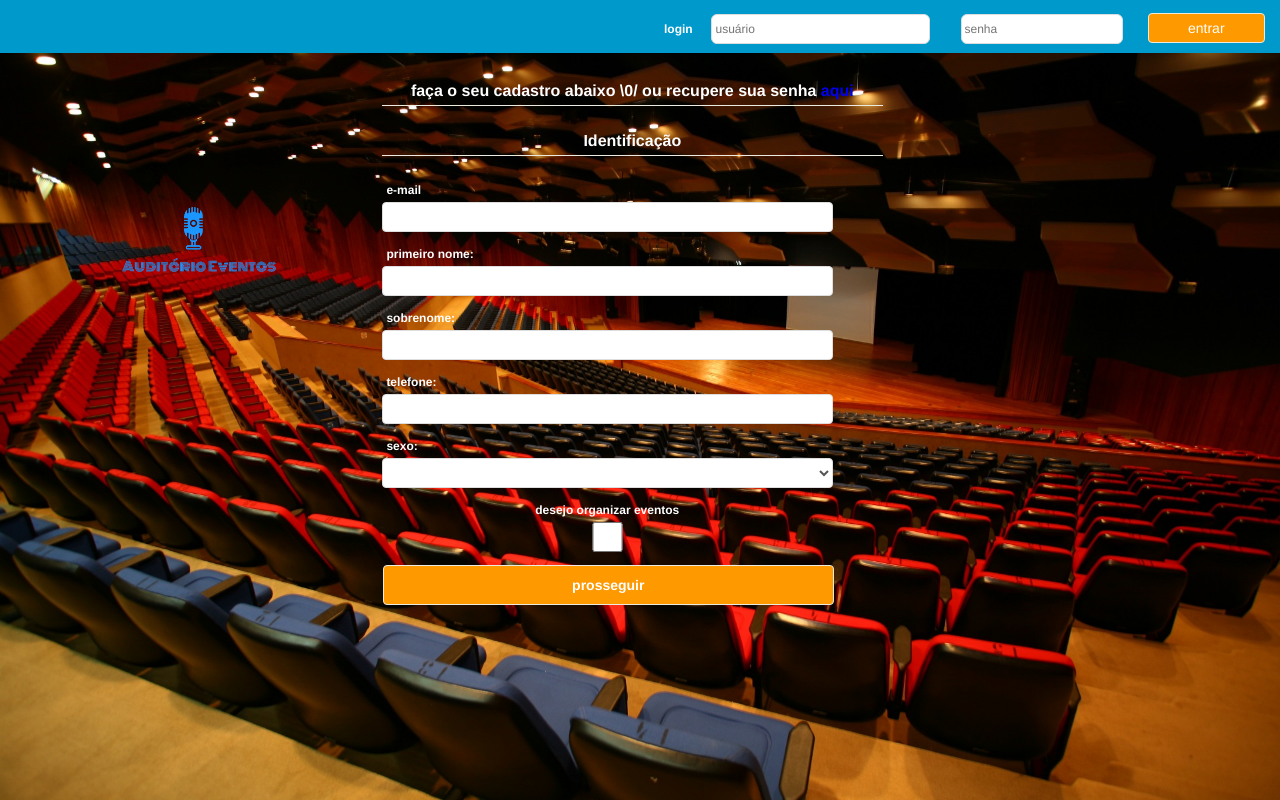
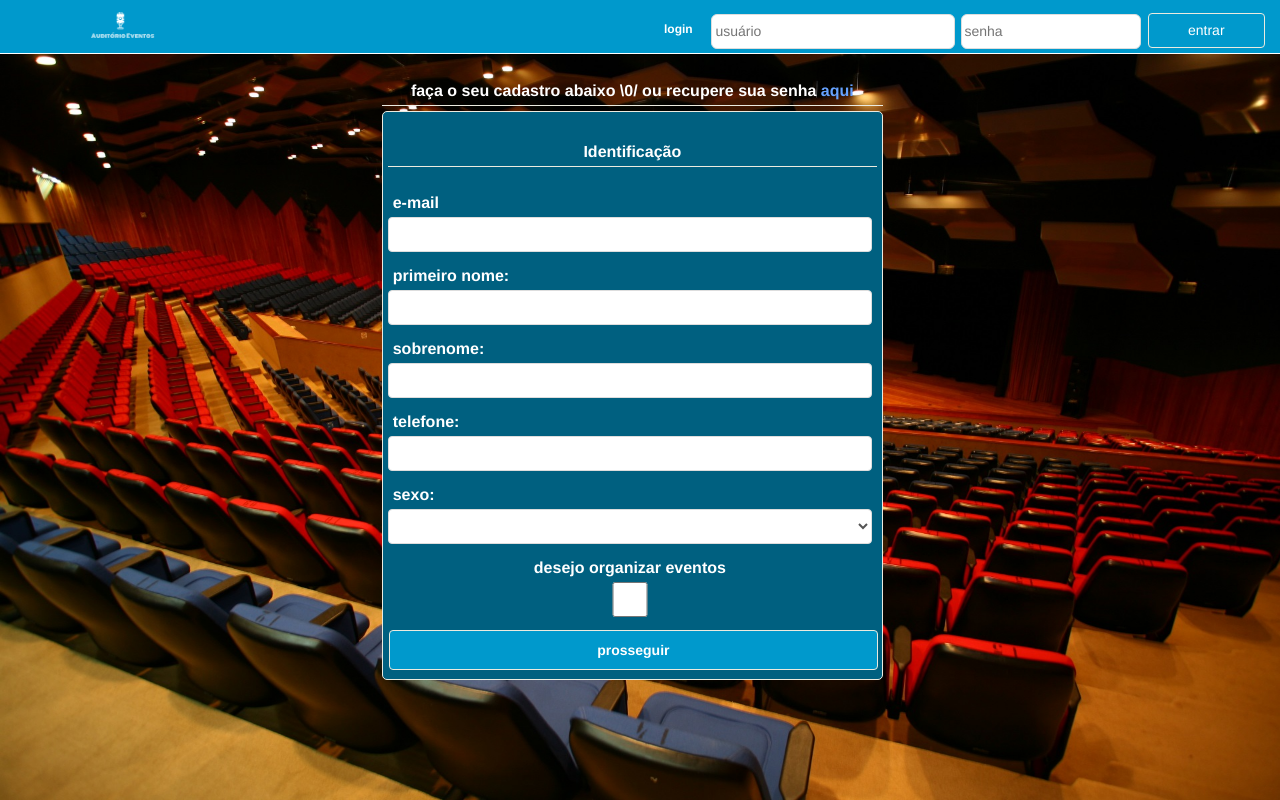
Before and after one commit to ivanmrosa/retorica, a Django app: page / in a window 1280 px wide. Run offline with Django 3.2, Linux system fonts and the light colour scheme.

Commit message:
ajuste template

```diff
--- a/retorica/static/css/rlib.css
+++ b/retorica/static/css/rlib.css
@@ -19,12 +19,23 @@ pre{
 }
 
 .errorlist{
-  color:red;
+    color: white;
+    width: 100%;
+    height: 35px;
+    float: left;
+    position: relative;
+    background-color: #dd3030;
+    border-radius: 5px;
+    /*padding: 2px;*/
+    text-align: center;
 }
 
 .errorlist p{
   float:left;
   width: 100%;
+  margin: 0px;
+  padding-top: 8.75px;
+
 }
 
 
@@ -738,9 +749,9 @@ a.btn{
 .btn.btn-small {
    padding-left: 5px ;
    padding-right: 5px ;
-   padding-top: 6px;
-   padding-bottom: 6px;
-   height: 30px;
+   padding-top: 8.25px;
+   padding-bottom: 8.25px;
+   height: 35px;
 }
 
 .btn.full-width{
@@ -751,12 +762,11 @@ a.btn{
 }
 
 .btn.btn-blue{
-    background-color: #5bc0de;/*#66a2ff;*/
+    background-color: #0099cc;
     color:white;
 }
 .btn.btn-blue:hover{
-    color:#66a2ff;
-	background-color:white;
+	background-color:#006080;
 	border: 1px solid ghostwhite;
 }
 
@@ -1241,9 +1251,11 @@ textarea.field, .form-field  textarea{
     .fixed-header.no-fixed-mobile{
       position: relative;
       float: left;
+      max-height:none;
     }
+
     .fixed-header.no-fixed-mobile ~ .after-header{
-       padding-top: 65px !important;
+       padding-top: 0px !important;
     }
 
     .hide-scroll.no-height{
@@ -1433,14 +1445,14 @@ textarea.field, .form-field  textarea{
 
 @media screen and (max-width: 768px) {
     .fixed-header.no-fixed-mobile ~ .after-header{
-       padding-top: 75px !important;
+       padding-top: 0px !important;
     }
 
 }
 
 @media screen and (max-width: 414px) {
     .fixed-header.no-fixed-mobile ~ .after-header{
-       padding-top: 50px !important;
+       padding-top: 0px !important;
     }
 
 }
--- a/retorica/static/css/usuario/usuario.css
+++ b/retorica/static/css/usuario/usuario.css
@@ -6,21 +6,26 @@
     float:left;
     width: 100%;
     min-height: 100%;
-    /*overflow:auto;*/
     background-image: url(/static/images/auditorio3.jpg);
     background-size: 100% 100%;
     background-repeat: no-repeat;
+    /*background-color: #0099cc;*/
+}
+
+.fixed-header{
+  border-bottom: 1px solid white;
 }
 
 .img-logo{
-  width:45%;
-  height:45%;
+  width:28%;
+  height:28%;
 }
 
 
 
+
 .all_form .form-field label, .all_form .title{
-  color:white;
+  color:black;
   font-weight: bold;
 
 }
@@ -33,8 +38,33 @@
   margin-top:10px;
 }
 
+
 #form_signin > section{
   float:left;
+
+}
+#form_signup{
+  height: 100%;
+}
+
+#form_signup section{
+   width: 100%;
+   float:left;
+   border:1px solid #ebebe0;
+   border-radius: 5px;
+   margin-top: 5px;
+   padding: 5px;
+   background-color:#006080;
+   height: 100%;
+   box-sizing: border-box;
+}
+
+#form_signup label, #form_signup .title{
+  color: white;
+}
+
+#cadastro{
+  height: 100%;
 }
 
 
--- a/retorica/static/js/evento/evento_index.js
+++ b/retorica/static/js/evento/evento_index.js
@@ -175,11 +175,13 @@ evento = {
       var text_search = search.value;
       if(!id_organizador){
         mainLib.aviso('Usuário não encontrado nos nossos cadastros. Informe um usuário válido.');
+        return false;
       };
       var id_evento = evento.get_evento_id(true);
 
       if(!id_evento)
         return false;
+
       mainLib.wait.start()
       mainLib.server.post('/evento/inserir_organizador',
         mainLib.format('organizador_id=%s&evento_id=%s', [id_organizador, id_evento]),
--- a/retorica/static/js/rlib.js
+++ b/retorica/static/js/rlib.js
@@ -1548,6 +1548,7 @@ mainLib.dataBinder.bindValidations = function(selector, object_erros){
          object_erros = JSON.parse(object_erros);
       };
       var ele = undefined;
+      var lbl = undefined;
       this.find('.errorlist').loop(function(){
         this.parentNode.removeChild(this);
       });
@@ -1559,12 +1560,13 @@ mainLib.dataBinder.bindValidations = function(selector, object_erros){
          for(var i = 0; i < object_erros[key].length; i++){
            error_ele.innerHTML += '<p>'+object_erros[key][i]+'</p>'
          };
-         ele = mainLib.find('[name="'+key+'"', this).elements[0];
+         ele = mainLib.find('[name="'+key+'"', this).first();
          if(!ele){
-           ele = mainLib.find('[name="'+key+'_id"', this).elements[0];
+           ele = mainLib.find('[name="'+key+'_id"', this).first();
          };
          if(ele){
-           ele.parentNode.insertBefore(error_ele, ele);
+           lbl = ele.parentNode.querySelector('label') || ele;
+           ele.parentNode.insertBefore(error_ele, lbl);
          }else{
            this.appendChild(error_ele);
          }
--- a/retorica/template/usuario/home.html
+++ b/retorica/template/usuario/home.html
@@ -25,9 +25,9 @@
 </div>
 <div class="all_form ">
     <header class="fixed-header no-fixed-mobile">
-       <!-- <div class="col col-2 label-login">
-            <center><img class="img-logo" src="/static/images/logo1.png"/></center>
-        </div> -->
+        <div class="col col-2 label-login">
+            <center><img class="img-logo" src="/static/images/logo3.png"/></center>
+        </div>
         <div class="col col-5 flo-right" id="divlogin">
 
             <div class="col col-1 white label-login bold text-center hide-mobile">
@@ -36,48 +36,48 @@
             <form id="form_login" method="post" onkeydown="mainLib.onPressEnterClick(event, 'a.realizar_login')">
                 {%csrf_token %}
                 <div class="col col-4">
-                    <input type="text" class="field ff-small small-radius " placeholder="usuário" name="username">
+                    <input type="text" class="field  small-radius " placeholder="usuário" name="username">
                 </div>
                 <div class="col col-3">
-                    <input type="password" class="field ff-small small-radius" name="password" placeholder="senha">
+                    <input type="password" class="field  small-radius" name="password" placeholder="senha">
                 </div>
             </form>
             <div class="col col-2">
                 <a href="javascript:void(0)" onclick="usuario.logar();"
-                   class="btn btn-orange btn-small full-width realizar_login">entrar</a>
+                   class="btn btn-blue btn-small full-width realizar_login">entrar</a>
             </div>
 
         </div>
     </header>
 
-    <aside class="col col-3 after-header" id="div-left">
-        <img class="img-logo" src="/static/images/logo1.png"/>
+    <aside class="col col-3 after-header " id="div-left">
     </aside>
+
     <section class="col col-4 after-header" id="cadastro">
-        <div class="title">faça o seu cadastro abaixo \0/ ou recupere sua senha
-            <a href="javascript:void(0)" class=""
+        <div class="title white">faça o seu cadastro abaixo \0/ ou recupere sua senha
+            <a href="javascript:void(0)" class="blue"
                onclick="mainLib.popup.openPopup('recuperar_senha')"> aqui</a>
         </div>
         <form id="form_signup" method="post">{% csrf_token %}
             <section id="cadastro_base">
                 <h4 class="title">Identificação</h4>
-                <div class="form-field ff-small">
+                <div class="form-field ">
                     <label for="email">e-mail</label>
                     <input type="email" name="email" id="email">
                 </div>
-                <div class="form-field ff-small">
+                <div class="form-field ">
                     <label for="first_name">primeiro nome:</label>
                     <input type="text" id="first_name" name="first_name">
                 </div>
-                <div class="form-field ff-small">
+                <div class="form-field ">
                     <label for="last_name">sobrenome:</label>
                     <input type="text" id="last_name" name="last_name">
                 </div>
-                <div class="form-field ff-small">
+                <div class="form-field ">
                     <label for="telefone">telefone:</label>
                     <input type="text" id="telefone" name="telefone">
                 </div>
-                <div class="form-field ff-small">
+                <div class="form-field ">
                     <label for="sexo">sexo:</label>
                     <select name="sexo" id="sexo">
                         <option value=""></option>
@@ -87,11 +87,11 @@
                     </select>
                 </div>
 
-                <div class="form-field text-center ff-small">
+                <div class="form-field text-center ">
                     <label for="tipo_usuario">desejo organizar eventos</label>
                     <input type="checkbox" name="tipo_usuario">
                 </div>
-                <a href="javascript:void(0)" class="btn full-width bold btn-orange small"
+                <a href="javascript:void(0)" class="btn full-width bold btn-blue"
                    onclick="mainLib.dataBinder.bindServerDataOnTemplate('/localidade/obter_paises',
                           'paises', document, '', mainLib.find('#pais > option').elements.length <= 2 );
                           usuario.ir_cadastro('cadastro_localidade')">prosseguir
@@ -102,14 +102,14 @@
 
             <section id="cadastro_localidade" class="hide">
                 <h4 class="title">Localização</h4>
-                <div class="form-field ff-small">
+                <div class="form-field ">
                     <label for="pais">país:</label>
                     <select name="pais_id" id="pais" onblur="mainLib.dataBinder.fillLookup('[data-lookup-url]')">
                         <option value=""></option>
                         <option data-model="paises" data-self data-value="[{id}]">[{nome}]</option>
                     </select>
                 </div>
-                <div class="form-field ff-small">
+                <div class="form-field ">
                     <label for="estado">estado:</label>
                     <select name="estado_id" id="estado"
                             data-lookup-url="/localidade/obter_estados"
@@ -119,7 +119,7 @@
                     </select>
                 </div>
 
-                <div class="form-field ff-small">
+                <div class="form-field ">
                     <label for="cidade">cidade:</label>
                     <select name="cidade_id" id="cidade"
                             data-lookup-url="/localidade/obter_cidades"
@@ -128,59 +128,59 @@
                             data-lookup-master-field="estado_id">
                     </select>
                 </div>
-                <div class="form-field ff-small">
+                <div class="form-field ">
                     <label for="cep">cep/zip-code:</label>
                     <input name="cep" id="cep" type="text">
                 </div>
-                <div class="form-field ff-small">
+                <div class="form-field ">
                     <label for="bairro">bairro:</label>
                     <input name="bairro" id="bairro" type="text">
                 </div>
-                <div class="form-field ff-small">
+                <div class="form-field ">
                     <label for=endereco">logradouro:</label>
                     <input name="endereco" id="endereco" type="text">
                 </div>
-                <div class="form-field ff-small">
+                <div class="form-field ">
                     <label for="numero_endereco">número:</label>
                     <input name="numero_endereco" id="numero_endereco" type="number">
                 </div>
-                <a href="javascript:void(0)" class="btn full-width bold btn-orange small"
+                <a href="javascript:void(0)" class="btn full-width bold btn-blue"
                    onclick="usuario.ir_cadastro('cpf_rg')">prosseguir</a>
-                <a href="javascript:void(0)" class="btn full-width bold btn-red small"
+                <a href="javascript:void(0)" class="btn full-width bold btn-red"
                    onclick="usuario.ir_cadastro('cadastro_base')">retornar</a>
 
             </section>
 
             <section id="cpf_rg" class="hide">
                 <h4 class="title">Indentificação oficial</h4>
-                <div class="form-field ff-small">
-                    <label for="cpf">cpf:</label>
+                <div class="form-field">
+                    <label for="cpf">cpf :</label>
                     <input name="cpf" id=cpf" type="text">
                 </div>
-                <div class="form-field ff-small">
+                <div class="form-field">
                     <label for="numero_identidade">registro geral (RG) :</label>
                     <input name="numero_identidade" id="numero_identidade" type="text">
                 </div>
-                <a href="javascript:void(0)" class="btn full-width bold btn-orange small"
+                <a href="javascript:void(0)" class="btn full-width bold btn-blue"
                    onclick="usuario.ir_cadastro('cadastro_pagseguro')">prosseguir</a>
-                <a href="javascript:void(0)" class="btn full-width bold btn-red small"
+                <a href="javascript:void(0)" class="btn full-width bold btn-red"
                    onclick="usuario.ir_cadastro('cadastro_localidade')">retornar</a>
 
             </section>
 
             <section id="cadastro_pagseguro" class="hide">
                 <h4 class="title">Integração com pagseguro (caso queira cobrar pelas palestras)</h4>
-                <div class="form-field ff-small">
+                <div class="form-field ">
                     <label for="email_pagseguro">email pagseguro:</label>
                     <input name="email_pagseguro" id="email_pagseguro" type="email">
                 </div>
-                <div class="form-field ff-small">
+                <div class="form-field ">
                     <label for="token_pagseguro">token único pagseguro :</label>
                     <input name="token_pagseguro" id="token_pagseguro" type="text">
                 </div>
-                <a href="javascript:void(0)" class="btn full-width bold btn-orange small"
+                <a href="javascript:void(0)" class="btn full-width bold btn-blue"
                    onclick="usuario.ir_cadastro('usuario_senha')">prosseguir</a>
-                <a href="javascript:void(0)" class="btn full-width bold btn-red small"
+                <a href="javascript:void(0)" class="btn full-width bold btn-red"
                    onclick="usuario.ir_cadastro('cpf_rg')">retornar</a>
 
             </section>
@@ -188,22 +188,22 @@
             <section id="usuario_senha" class="hide">
                 <h4 class="title">autenticação:</h4>
 
-                <div class="form-field ff-small">
+                <div class="form-field ">
                     <label for="username">usuário:</label>
                     <input type="text" name="username" id="username">
                 </div>
 
-                <div class="form-field ff-small">
+                <div class="form-field ">
                     <label for="password">senha:</label>
                     <input name="password" id="password" type="password">
                 </div>
-                <div class="form-field ff-small">
+                <div class="form-field ">
                     <label for="confirmacao_senha">confirmação da senha:</label>
                     <input name="confirm_password" id="confirmacao_senha" type="password">
                 </div>
-                <a href="javascript:void(0)" class="btn full-width bold btn-orange  small"
+                <a href="javascript:void(0)" class="btn full-width bold btn-blue"
                    onclick="usuario.cadastrar_usuario('/cadastrar_usuario', '#form_signup', 'cadastro_base', true)">cadastrar</a>
-                <a href="javascript:void(0)" class="btn full-width bold btn-red small"
+                <a href="javascript:void(0)" class="btn full-width bold btn-red"
                    onclick="usuario.ir_cadastro('cadastro_pagseguro')">retornar</a>
 
             </section>
```
Also changed, not shown: retorica/static/css/evento/evento_index.css (+29 -6 lines), retorica/template/evento/evento_index.html (+38 -26 lines), retorica/static/images/Folder-Profiles-icon32_3.png (added), retorica/static/images/add32_1.png (added), retorica/static/images/check-mark32_2.png (added), retorica/static/images/details32_2.png (added), retorica/static/images/envelope.png (added), retorica/static/images/event32_1.png (added), retorica/static/images/event32_2.png (added), retorica/static/images/graph32.png (added), retorica/static/images/home32_3.png (added), retorica/static/images/home32_4.png (added), retorica/static/images/logout32_1.png (added), retorica/static/images/manage32_1.png (added).
